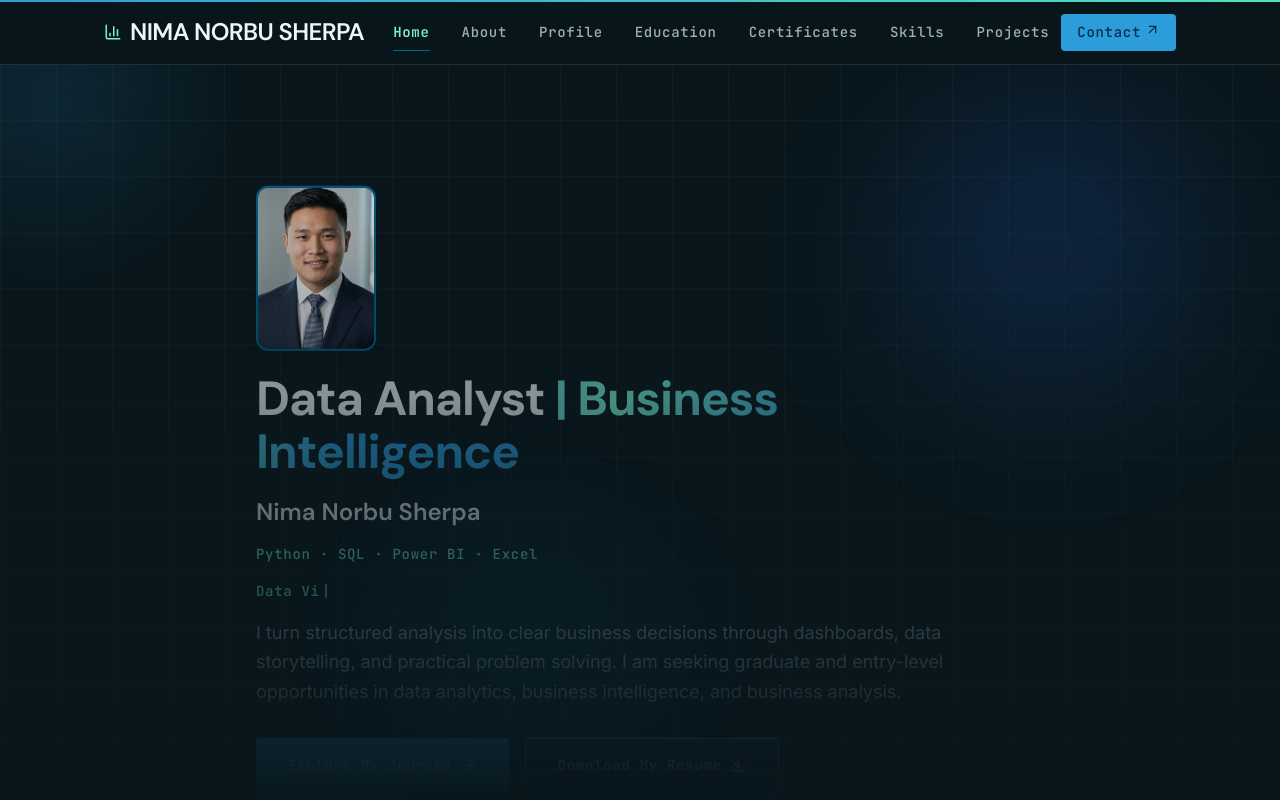
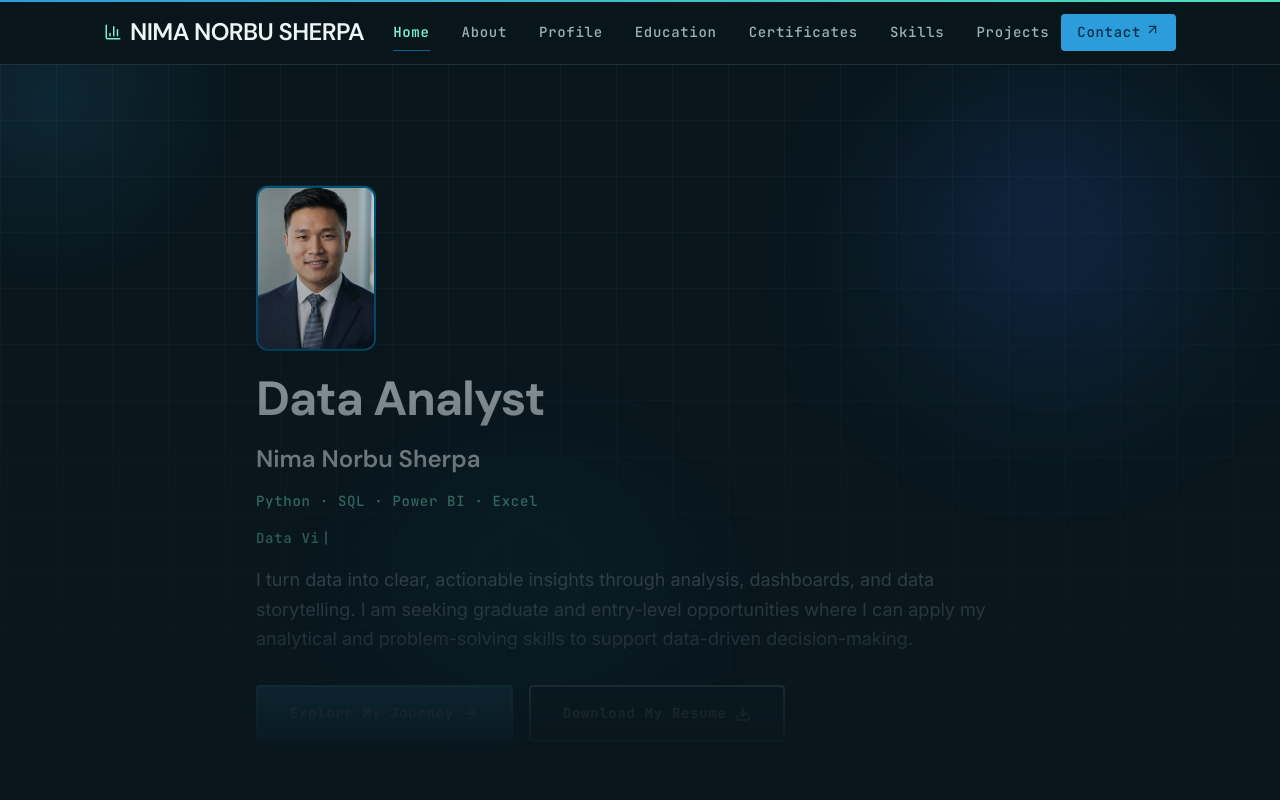
Before and after one commit to Nima-vd/Portfolio, a React (Vite) app: page / in a window 1280 px wide. Shown: the top 800 px of the page. Built offline with nearby package versions, Linux system fonts and the light colour scheme.

Commit message:
fix hero.jsx

```diff
--- a/src/components/Hero.jsx
+++ b/src/components/Hero.jsx
@@ -68,7 +68,7 @@ export default function Hero() {
           </motion.div>
 
           <motion.h1 variants={{ hidden: { opacity: 0, y: 24 }, visible: { opacity: 1, y: 0, transition: { duration: 0.8, ease } } }} className="hero-copy font-display-lg-mobile md:font-display-lg text-display-lg-mobile md:text-display-lg text-on-surface mb-stack-sm">
-            Data Analyst <span className="text-shimmer">| Business Intelligence</span>
+            Data Analyst
           </motion.h1>
           <motion.p variants={{ hidden: { opacity: 0, y: 16 }, visible: { opacity: 1, y: 0, transition: { duration: 0.7, ease } } }} className="hero-copy font-headline-sm text-headline-sm text-on-surface mb-stack-sm">
             Nima Norbu Sherpa
@@ -80,14 +80,14 @@ export default function Hero() {
             {title}<span aria-hidden="true" className="typing-cursor">|</span>
           </motion.p>
           <motion.p variants={{ hidden: { opacity: 0, y: 18 }, visible: { opacity: 1, y: 0, transition: { duration: 0.7, ease } } }} className="hero-copy font-body-lg text-body-lg text-on-surface-variant mb-stack-md leading-relaxed">
-            I turn structured analysis into clear business decisions through dashboards, data storytelling, and practical problem solving. I am seeking graduate and entry-level opportunities in data analytics, business intelligence, and business analysis.
+            I turn data into clear, actionable insights through analysis, dashboards, and data storytelling. I am seeking graduate and entry-level opportunities where I can apply my analytical and problem-solving skills to support data-driven decision-making.
           </motion.p>
 
           <div className="flex flex-col sm:flex-row gap-stack-sm opacity-100">
             <a
               href="#about"
               style={{ color: '#ffffff', opacity: 1 }}
-              className="relative z-10 inline-flex items-center justify-center gap-2 rounded-lg bg-[#2d9cdb] px-8 py-4 text-center font-label-md text-label-md text-white shadow-lg shadow-[#2d9cdb]/20 transition-all hover:bg-[#51e0bb] hover:text-[#061218]"
+              className="relative z-10 inline-flex min-h-14 items-center justify-center gap-2 rounded-lg border-2 border-[#51e0bb] bg-[#2d9cdb] px-8 py-4 text-center font-label-md text-label-md font-semibold text-white shadow-lg shadow-[#2d9cdb]/30 transition-all hover:bg-[#51e0bb] hover:text-[#061218]"
             >
               Explore My Journey <ArrowRight size={17} />
             </a>
@@ -95,7 +95,7 @@ export default function Hero() {
               href="/resume.pdf"
               download="Nima-Norbu-Sherpa-Resume.pdf"
               style={{ color: '#ffffff', opacity: 1 }}
-              className="relative z-10 inline-flex items-center justify-center gap-2 rounded-lg border border-[#6f9eaa] bg-[#10232c] px-8 py-4 text-center font-label-md text-label-md text-white shadow-lg shadow-black/20 transition-all hover:border-[#51e0bb] hover:bg-[#173944]"
+              className="relative z-10 inline-flex min-h-14 items-center justify-center gap-2 rounded-lg border-2 border-[#b4d9df] bg-[#10232c] px-8 py-4 text-center font-label-md text-label-md font-semibold text-white shadow-lg shadow-black/30 transition-all hover:border-[#51e0bb] hover:bg-[#173944]"
             >
               Download My Resume <Download size={16} />
             </a>
```
